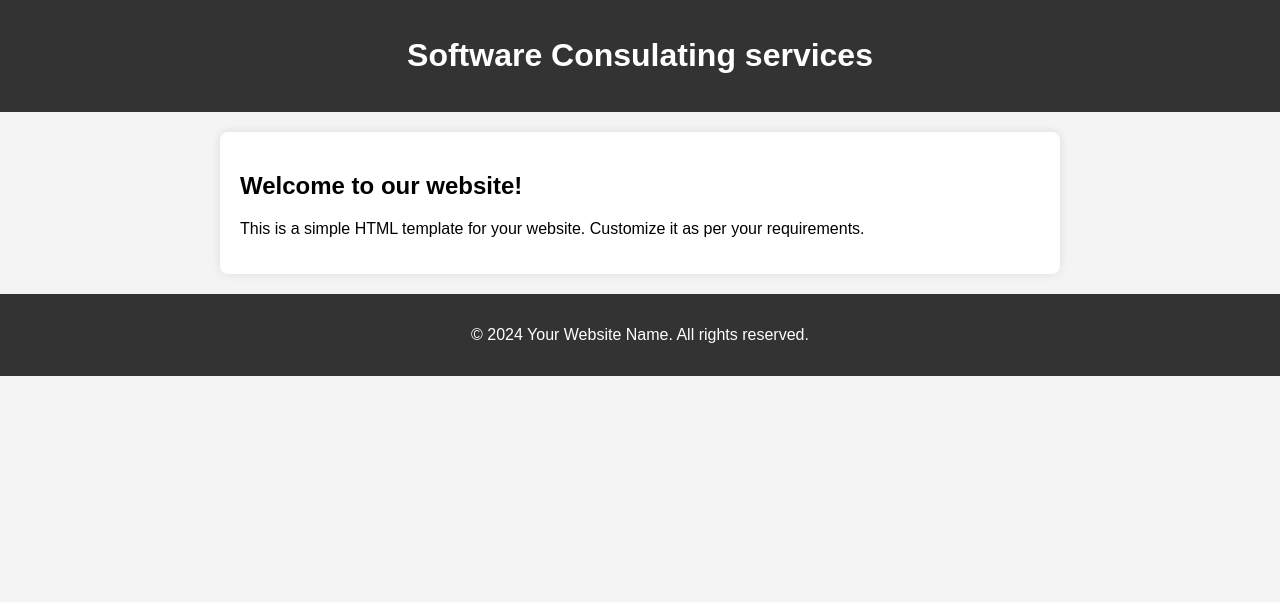
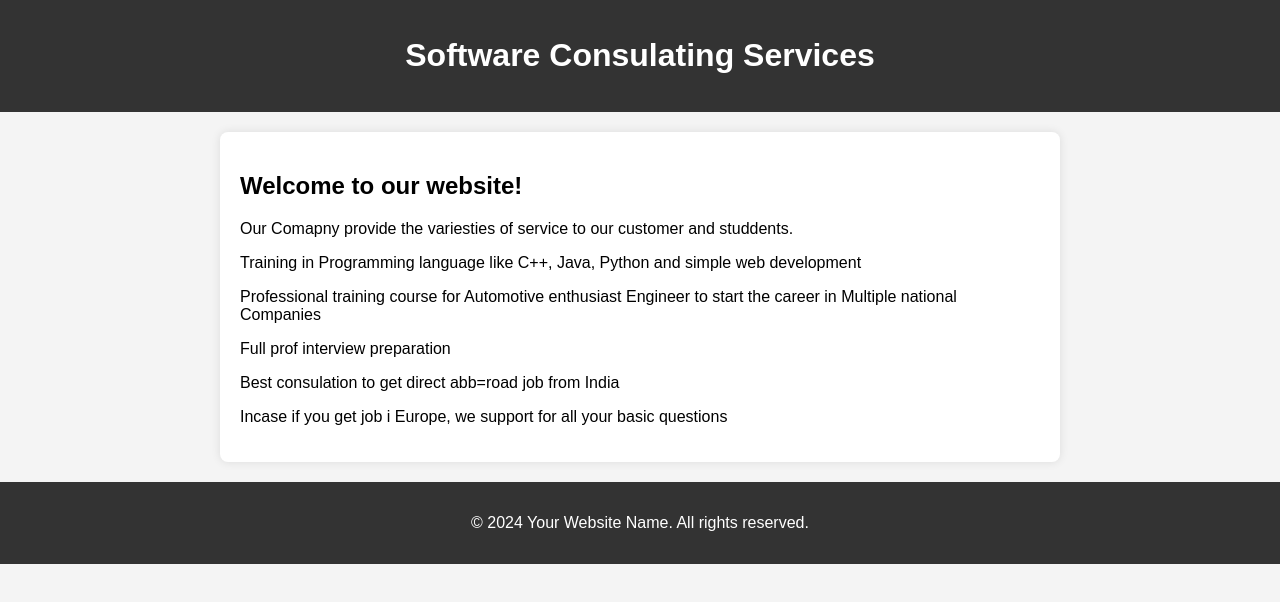
Before and after one commit to santosharasul/santosharasul.github.io, a plain HTML site: page index.html in a window 1280 px wide. Drawn offline with Linux system fonts and the light colour scheme.

Commit message:
Update index.html
Simple modification

```diff
--- a/index.html
+++ b/index.html
@@ -39,12 +39,17 @@
 <body>
 
     <header>
-        <h1>Software Consulating services</h1>
+        <h1>Software Consulating Services</h1>
     </header>
 
     <main>
         <h2>Welcome to our website!</h2>
-        <p>This is a simple HTML template for your website. Customize it as per your requirements.</p>
+        <p>Our Comapny provide the variesties of service to our customer and studdents.</p>
+         <p>Training in Programming language like C++, Java, Python and  simple web development</p>
+         <p>Professional training course for Automotive enthusiast  Engineer to start the career in Multiple national Companies </p>
+         <p>Full prof interview preparation </p>
+         <p>Best consulation to get direct abb=road job from India</p>
+         <p>Incase if you get job i Europe, we support for all your basic questions</p>
     </main>
 
     <footer>
```
